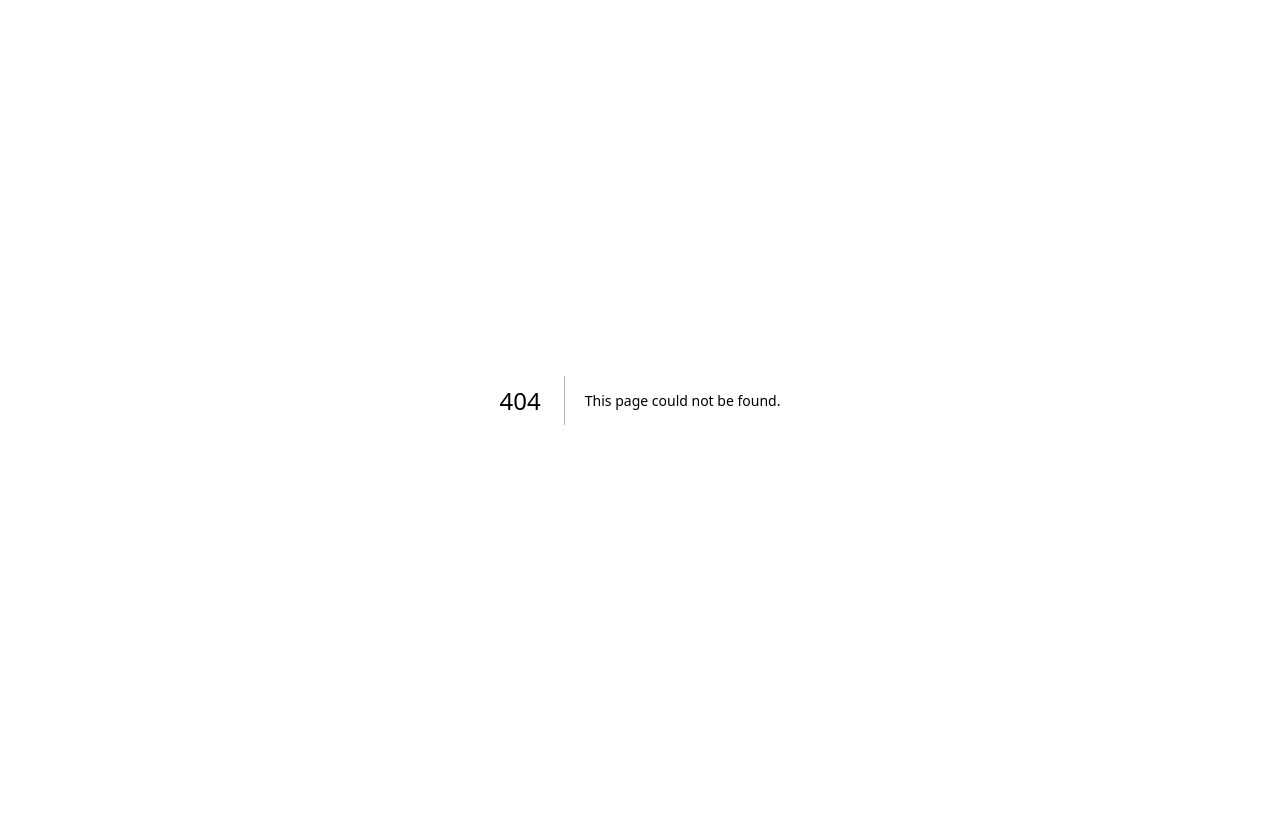
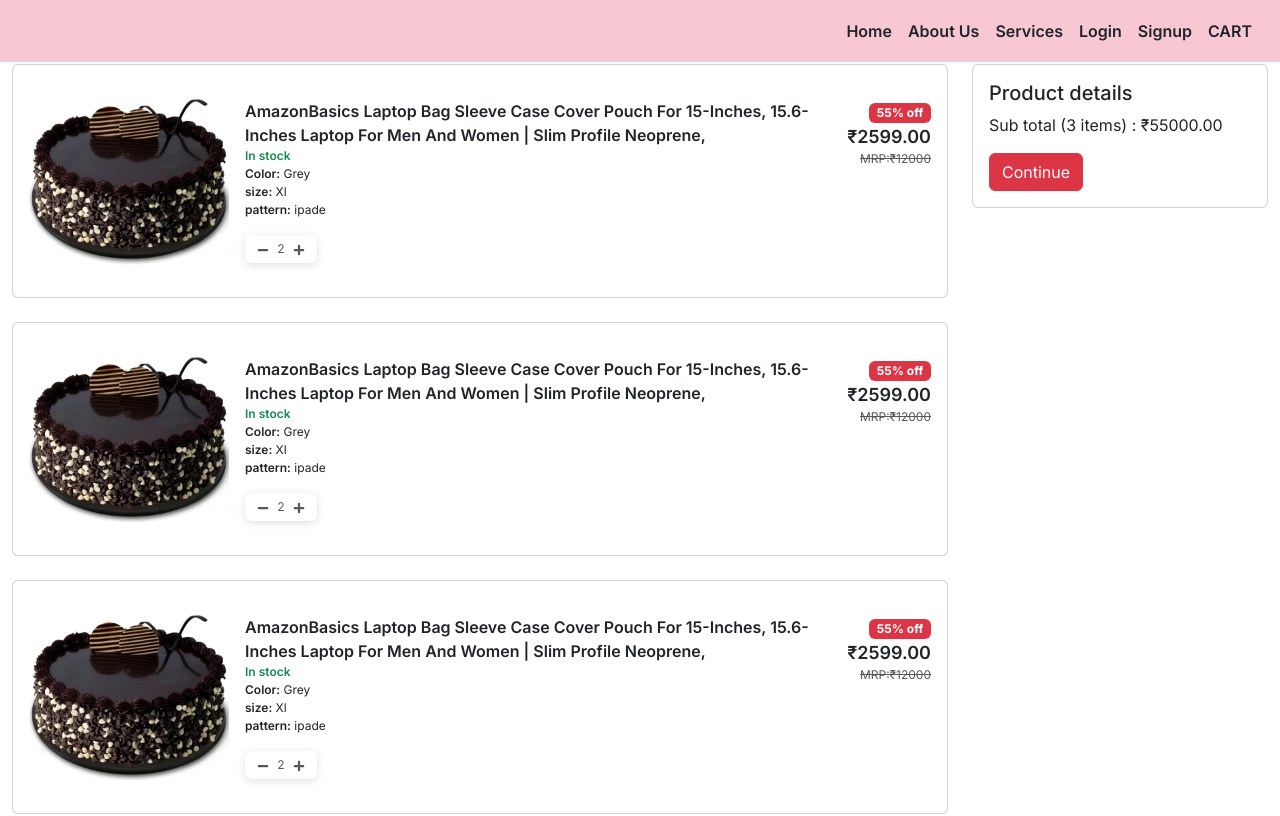
Before and after one commit to avez07/client, a Next.js app: page /dashboard/add-to-cart in a window 1280 px wide. Before the commit this address had no page. Shown: the top 816 px of the page. Built offline with nearby package versions, Linux system fonts and the light colour scheme.

Commit message:
add to cart

```diff
--- a/public/css/style.css
+++ b/public/css/style.css
@@ -154,3 +154,15 @@
     width: 8px !important; /* Adjust the width to make the legend points smaller */
     height: 8px !important; /* Adjust the height to make the legend points smaller */
   }
+  .qty-div{
+    font-size: 12px;
+    color:#565959 ;
+    width: 12%;
+    padding: 5px 7px;
+    text-align: center;
+    border-radius: 7px;
+    box-shadow: #63636333 0px 2px 8px 0px;
+  }
+  .qty-div .mius , .qty-div .plus{
+    cursor: pointer;
+  }
--- a/src/app/common/header.js
+++ b/src/app/common/header.js
@@ -13,10 +13,12 @@
         <Navbar.Collapse id="basic-navbar-nav">
           <Nav className="ms-auto">
             <Link href="/dashboard" className = "text-dark text-decoration-none fw-semibold fs-6 text-capitalize me-3">Home</Link>
-            <Link href="/dashboard/about" className ="text-dark text-decoration-none fw-semibold fs-6 text-capitalize me-3">about us</Link>
+            <Link href="/dashboard/About" className ="text-dark text-decoration-none fw-semibold fs-6 text-capitalize me-3">about us</Link>
             <Link href="/contact" className ="text-dark text-decoration-none fw-semibold fs-6 text-capitalize me-3">services</Link>
             <Link href="/login" className ="text-dark text-decoration-none fw-semibold fs-6 text-capitalize me-3">login</Link>
             <Link href="/signup" className ="text-dark text-decoration-none fw-semibold fs-6 text-capitalize me-3">signup</Link>
+            <Link href="/dashboard/add-to-cart" className ="text-dark text-decoration-none fw-semibold fs-6 text-capitalize me-3">CART</Link>
+
           </Nav>
         </Navbar.Collapse>
       </Container>
--- /dev/null
+++ b/src/app/dashboard/add-to-cart/page.js
@@ -0,0 +1,112 @@
+"use client";
+import React from "react";
+import { Container, Card, Badge, Button, Col, Row } from "react-bootstrap";
+import deco_cake from "/public/assets/product_store/choclate.webp";
+import { FaThumbsUp, FaPlus, FaMinus } from "react-icons/fa";
+import Image from "next/image";
+import Link from "next/link";
+import { useRouter } from "next/navigation";
+
+function AddCart() {
+  const router = useRouter();
+  return (
+    <>
+      <Container fluid className="mt-5 pt-3">
+        <Row xs={2} md={2} className="g-4">
+          <Col key={1} xs={12} md={9}>
+            <Row xs={1} md={1} className="g-4">
+              {Array.from({ length: 4 }).map((_, idx) => (
+                <Col key={idx}>
+                  <Card>
+                    <Card.Body>
+                      <div className="card_body d-flex justify-content-between">
+                        <div className="d-flex  align-items-center">
+                          <Image
+                            src={deco_cake}
+                            alt="demo_cake"
+                            height={200}
+                            priority={true}
+                          />
+                          <div className="sub-detail  ps-3">
+                            <div className="text-capitalize fw-semibold dash-product-name">
+                              AmazonBasics Laptop Bag Sleeve Case Cover Pouch
+                              for 15-inches, 15.6-inches Laptop for Men and
+                              Women | Slim Profile Neoprene,
+                            </div>
+                            <div
+                              className="text-success fw-semibold stock"
+                              style={{ fontSize: "12px" }}>
+                              In stock
+                            </div>
+                            <div
+                              className="text-dark  color"
+                              style={{ fontSize: "12px" }}>
+                              <span className="fw-semibold">Color:</span> Grey
+                            </div>
+                            <div
+                              className="text-dark  pattern"style={{ fontSize: "12px" }}>
+                              <span className="fw-semibold">size:</span> Xl
+                            </div>
+                            <div
+                              className="text-dark  pattern"
+                              style={{ fontSize: "12px" }}>
+                              <span className="fw-semibold">pattern:</span>{" "} ipade
+                            </div>
+                            <div className="other-options mt-3" style={{ fontSize: "15px", color:"#565959" }}>
+                                <div className="qty-div">
+                                <span className="mius"><FaMinus /></span>
+                                <span className="qty px-2">2</span>
+                                <span className="plus"><FaPlus /></span>
+                                </div>
+
+                            </div>
+                          </div>
+                        </div>
+
+                        <div
+                          style={{
+                            width: "15%",
+                            textAlign: "end",
+                            marginTop: "18px",
+                          }}
+                        >
+                          <div>
+                            <Badge bg="danger">55% off</Badge>
+                          </div>
+                          <div style={{ fontSize: "18px" }}>
+                            <span className="fw-semibold">&#8377;2599.00</span>
+                          </div>
+                          <div style={{ fontSize: "12px", color: "#565959" }}>
+                            <span>
+                              <s>MRP:&#8377;12000</s>
+                            </span>
+                          </div>
+                        </div>
+                      </div>
+                    </Card.Body>
+                  </Card>
+                </Col>
+              ))}
+            </Row>
+          </Col>
+          <Col key={2} xs={12} md={3}>
+            <Card>
+              <Card.Body>
+                <Card.Title>Product details</Card.Title>
+                <Card.Text>Sub total (3 items) : &#8377;55000.00</Card.Text>
+                <Button
+                  variant="danger"
+                  onClick={() => router.push("../dashboard")}
+                >
+                  Continue
+                </Button>
+              </Card.Body>
+            </Card>
+          </Col>
+        </Row>
+      </Container>
+    </>
+  );
+}
+
+export default AddCart;
```
